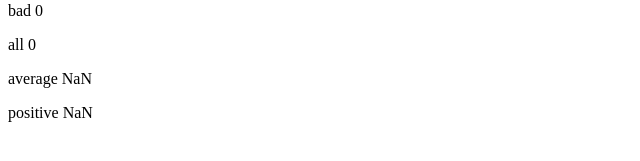
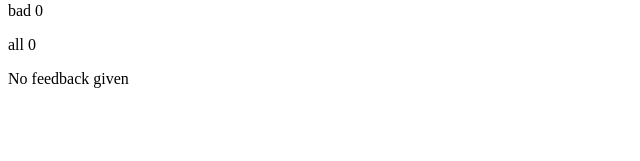
Before and after one commit to atklenner/unicafe, a React (Create React App) app: page / in a window 1280 px wide. Shown: the part 247-408 px from the top of the page, without its empty margins (0-640 px from the left). Built offline with nearby package versions, Linux system fonts and the light colour scheme.

Commit message:
finish 1.9

```diff
--- a/src/App.js
+++ b/src/App.js
@@ -1,7 +1,6 @@
 import { useState } from "react";
 
 const App = () => {
-  // save clicks of each button to its own state
   const [good, setGood] = useState(0);
   const [neutral, setNeutral] = useState(0);
   const [bad, setBad] = useState(0);
@@ -26,8 +25,14 @@ const App = () => {
 const Statistics = ({ good, bad, total }) => {
   return (
     <div>
-      <p>average {(good - bad) / total}</p>
-      <p>positive {good / total}</p>
+      {total > 0 ? (
+        <div>
+          <p>average {(good - bad) / total}</p>
+          <p>positive {good / total}</p>
+        </div>
+      ) : (
+        <p>No feedback given</p>
+      )}
     </div>
   );
 };
```
